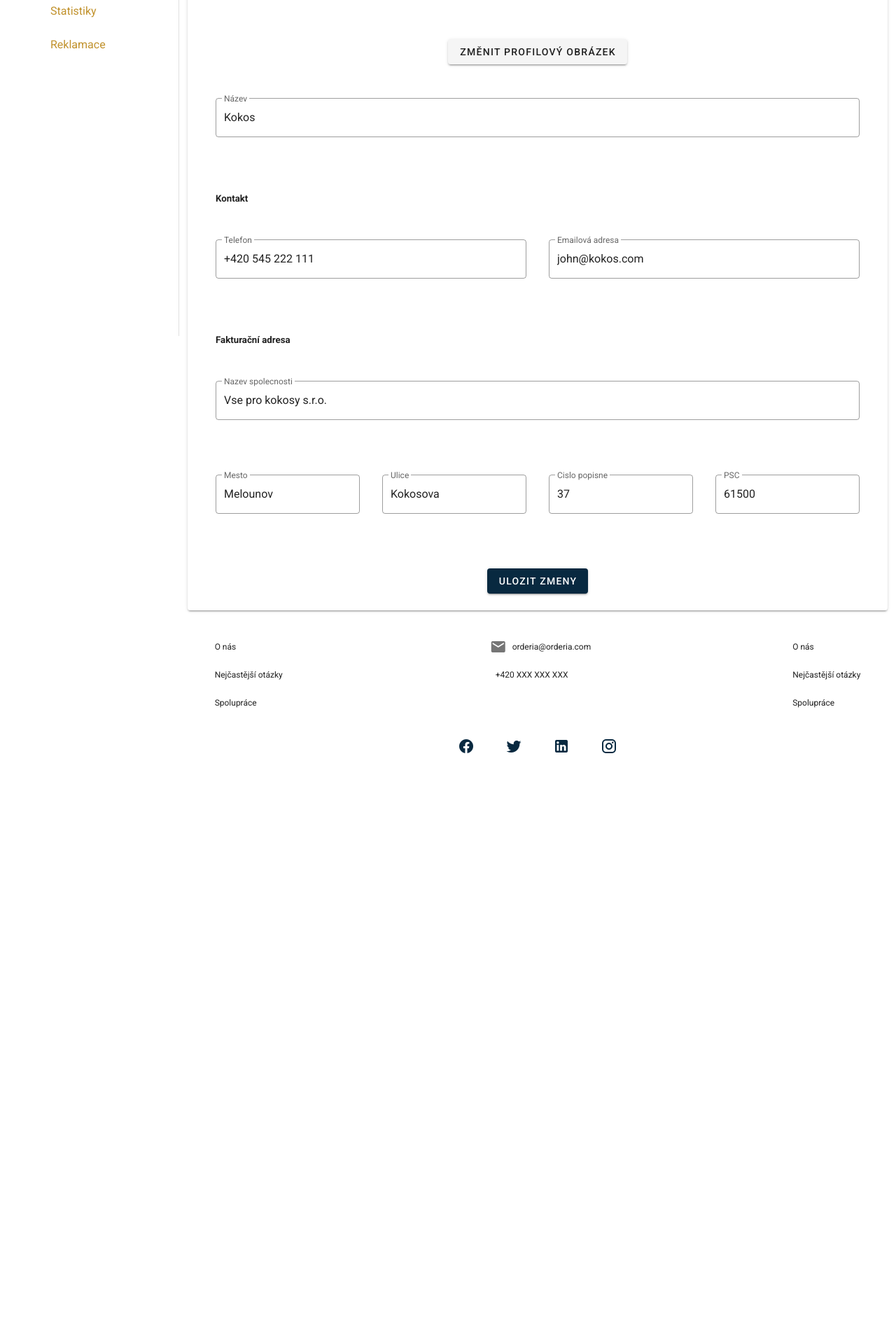
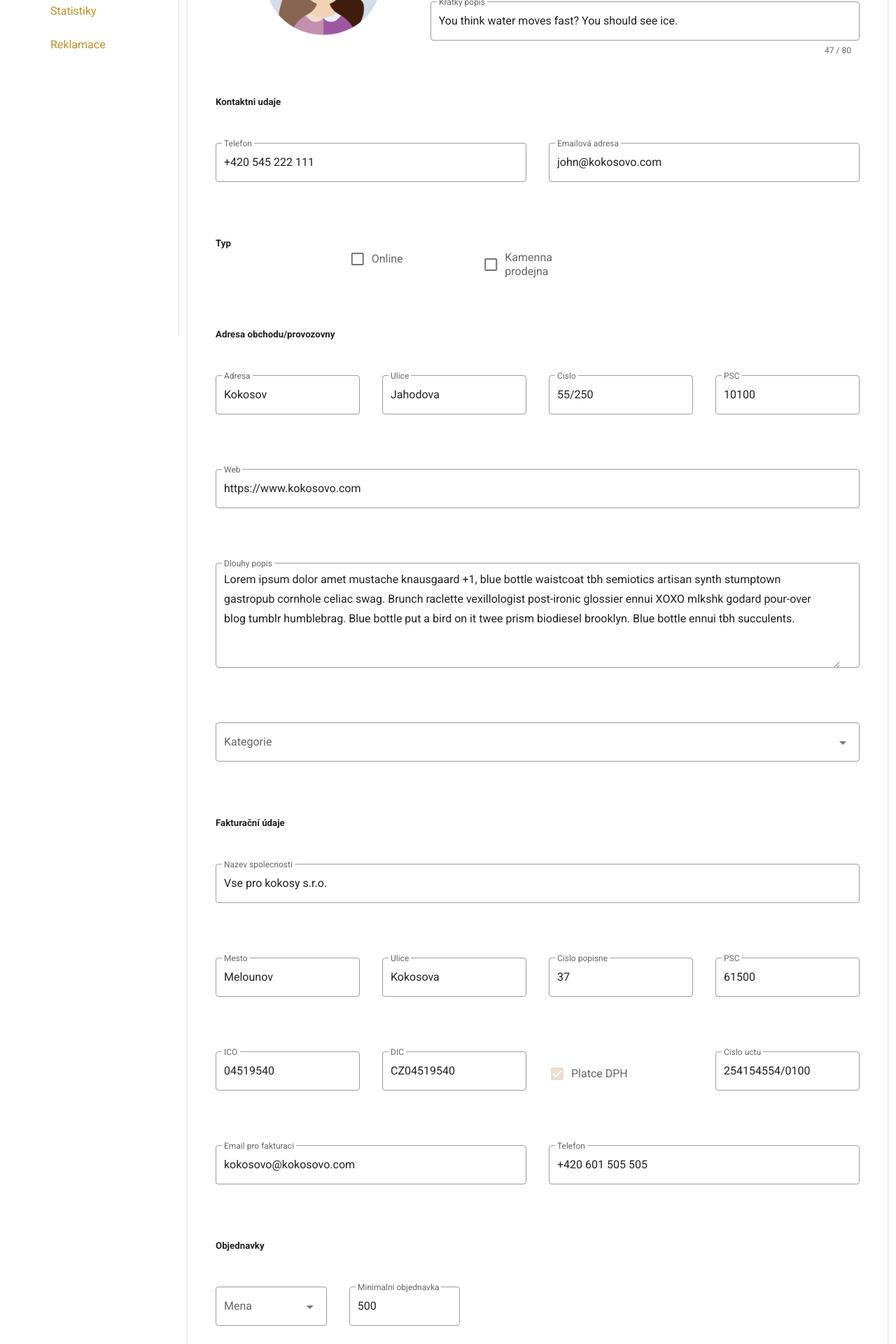
Before and after one commit to zladkaskazkina/Orderia, a Vue app: page /dodavatel/profil in a window 1280 px wide. Shown: the part 320-2240 px from the top of the page at 70% size. Before the commit the page ends 1432 px from the top, so only its background shows below. Built offline with nearby package versions, Linux system fonts and the light colour scheme.

Commit message:
profile update

```diff
--- a/src/views/Dodavatel/Profil.vue
+++ b/src/views/Dodavatel/Profil.vue
@@ -4,29 +4,41 @@
       <v-card>
         <v-card-title class="justify-center pa-4">
           <h3>
-            Muj profil
+            Nastaveni profilu
           </h3>
         </v-card-title>
-        <v-row no-gutters justify="center" class="pa-6">
+        <v-row no-gutters class="pa-6 mx-4">
+          <v-col cols="4" class="text-center" >
+             <h5 class="py-4">Logo</h5>
             <v-avatar class="profile" size="164">
-            <img src="@/assets/images/user1.png" max-width="100px" alt="" />
+              <img src="@/assets/images/user1.png" max-width="100px" alt="Logo" />
             </v-avatar>
-        </v-row>
-        <v-row no-gutters justify="center" class="pa-6">
-          <v-btn>Změnit profilový obrázek</v-btn>
-        </v-row>
-        <v-row no-gutters class="pa-6 mx-4">
+          </v-col>
+          <v-col class="pt-6">
+            <v-row no-gutters class="py-4">
               <v-text-field
                 v-model="form.userName"
                 label="Název"
                 outlined
               ></v-text-field>
             </v-row>
+            <v-row no-gutters class="pt-4">
+              <v-text-field
+                v-model="form.shortDescription"
+                counter="80"
+                label="Kratky popis"
+                outlined
+              ></v-text-field>
+            </v-row>
+          </v-col>
+        </v-row>
+
         <v-row no-gutters class="pa-6">
           <v-col class="mx-4">
-            <h5>Kontakt</h5>
+            <h5>Kontaktni udaje</h5>
           </v-col>
         </v-row>
+
         <v-row no-gutters class="pa-6">
           <v-col class="mx-4">
             <v-text-field
@@ -43,9 +55,77 @@
             ></v-text-field>
           </v-col>
         </v-row>
+
+        <v-row no-gutters class="pa-6">
+          <v-col cols="2" class="mx-4">
+            <h5>Typ</h5>
+          </v-col>
+          <v-col cols="2" class="mx-4">
+              <v-checkbox
+              label="Online">
+              </v-checkbox>
+
+          </v-col>
+          <v-col cols="2" class="mx-4">
+              <v-checkbox
+              label="Kamenna prodejna">
+              </v-checkbox>
+          </v-col>
+        </v-row>
+
         <v-row no-gutters class="pa-6">
           <v-col class="mx-4">
-            <h5>Fakturační adresa</h5>
+            <h5>Adresa obchodu/provozovny</h5>
+          </v-col>
+        </v-row>
+
+        <v-row no-gutters class="pa-6">
+          <v-col class="mx-4">
+            <v-text-field outlined label="Adresa" v-model="form.adress.city">
+            </v-text-field>
+          </v-col>
+          <v-col class="mx-4">
+            <v-text-field outlined label="Ulice" v-model="form.adress.street">
+            </v-text-field>
+          </v-col>
+          <v-col class="mx-4">
+            <v-text-field outlined label="Cislo" v-model="form.adress.house">
+            </v-text-field>
+          </v-col>
+          <v-col class="mx-4">
+            <v-text-field outlined label="PSC" v-model="form.adress.postalCode">
+            </v-text-field>
+          </v-col>
+        </v-row>
+        <v-row no-gutters class="pa-6 mx-4">
+          <v-text-field outlined label="Web" v-model="form.webAdress">
+          </v-text-field>
+        </v-row>
+
+        <v-row no-gutters class="pa-6 mx-4">
+          <v-textarea
+            outlined
+            label="Dlouhy popis"
+            clearable
+            clear-icon="mdi-close-circle"
+            v-model="form.longDescription"
+          >
+          </v-textarea>
+        </v-row>
+
+        <v-row no-gutters class="pa-6 mx-4">
+          <v-combobox
+            v-model="selectedCategories"
+            :items="category"
+            label="Kategorie"
+            multiple
+            outlined
+          ></v-combobox>
+        </v-row>
+
+        <v-row no-gutters class="pa-6">
+          <v-col class="mx-4">
+            <h5>Fakturační údaje</h5>
           </v-col>
         </v-row>
 
@@ -92,6 +172,75 @@
           </v-col>
         </v-row>
 
+        <v-row no-gutters class="pa-6">
+          <v-col class="mx-4">
+            <v-text-field v-model="form.crnNumber" label="ICO" outlined>
+            </v-text-field>
+          </v-col>
+          <v-col class="mx-4">
+            <v-text-field v-model="form.vatNumber" label="DIC" outlined>
+            </v-text-field>
+          </v-col>
+
+          <v-col class="mx-4">
+            <v-checkbox label="Platce DPH" v-model="form.vat"> </v-checkbox>
+          </v-col>
+
+          <v-col class="mx-4">
+            <v-text-field
+              v-model="form.bankAccount"
+              label="Cislo uctu"
+              outlined
+            >
+            </v-text-field>
+          </v-col>
+        </v-row>
+
+        <v-row no-gutters class="pa-6">
+          <v-col class="mx-4">
+            <v-text-field
+              v-model="form.companyEmail"
+              label="Email pro fakturaci"
+              outlined
+            >
+            </v-text-field>
+          </v-col>
+          <v-col class="mx-4">
+            <v-text-field
+              v-model="form.companyPhone"
+              label="Telefon"
+              outlined
+            >
+            </v-text-field>
+          </v-col>
+        </v-row>
+
+        <v-row no-gutters class="pa-6">
+          <v-col class="mx-4">
+            <h5>Objednavky</h5>
+          </v-col>
+        </v-row>
+
+        <v-row no-gutters class="pa-6">
+          <v-col cols="2" class="mx-4">
+            <v-select
+              outlined
+              label="Mena"
+              :items="form.currency"
+              :menu-props="{ offsetY: true }"
+            >
+            </v-select>
+          </v-col>
+          <v-col cols="2" class="mx-4">
+            <v-text-field
+              outlined
+              label="Minimalni objednavka"
+              v-model="form.minOrder"
+            >
+            </v-text-field>
+          </v-col>
+        </v-row>
+
         <v-row no-gutters justify="center" class="pa-6">
           <v-btn color="error" :loading="loading" @click.native="update">
             Ulozit zmeny
@@ -110,16 +259,37 @@ export default {
       loading: false,
       form: {
         userName: "Kokos",
+        userID: "",
         phoneNumber: "+420 545 222 111",
-        contactEmail: "john@kokos.com",
+        contactEmail: "john@kokosovo.com",
+        crnNumber: "04519540",
+        vatNumber: "CZ04519540",
+        vat: true,
+        adress: {
+          city: "Kokosov",
+          street: "Jahodova",
+          house: "55/250",
+          postalCode: 10100
+        },
         billingAdress: {
           company: "Vse pro kokosy s.r.o.",
           city: "Melounov",
           street: "Kokosova",
           house: 37,
           postalCode: 61500
-        }
-      }
+        },
+        bankAccount: "254154554/0100",
+        companyEmail: "kokosovo@kokosovo.com",
+        companyPhone: "+420 601 505 505",
+        webAdress: "https://www.kokosovo.com",
+        shortDescription: "You think water moves fast? You should see ice.",
+        longDescription:
+          "Lorem ipsum dolor amet mustache knausgaard +1, blue bottle waistcoat tbh semiotics artisan synth stumptown gastropub cornhole celiac swag. Brunch raclette vexillologist post-ironic glossier ennui XOXO mlkshk godard pour-over blog tumblr humblebrag. Blue bottle put a bird on it twee prism biodiesel brooklyn. Blue bottle ennui tbh succulents.",
+        currency: ["CZK"],
+        minOrder: 500
+      },
+      selectedCategories: [],
+      category: ["Trvanlive", "Maso", "Mlecne vyrobky", "Ovoce", "Zelenina"]
     };
   }
 };
```
Lines whose indentation alone changed are shown as unchanged.
